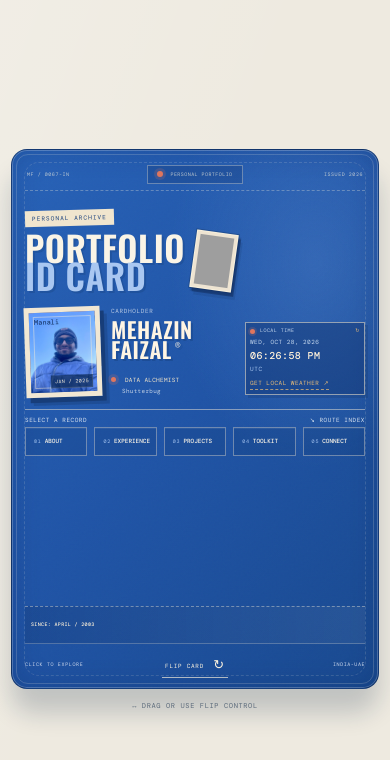
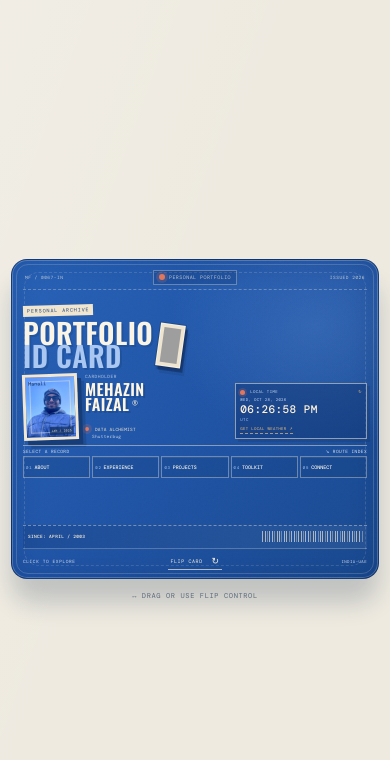
Before and after one commit to mehazinfaizal/mehazin-faizal-portfolio, a React (Vite) app: page / in a window 390 px wide. Shown: the top 760 px of the page. Built offline with nearby package versions, Linux system fonts and the light colour scheme; grey boxes are pictures that could not be loaded.

Commit message:
Improve mobile card layout and touch flip

```diff
--- a/src/main.tsx
+++ b/src/main.tsx
@@ -253,9 +253,9 @@ function IDCard() {
   }, []);
   const [flipped, setFlipped] = useState(false); const [tilt,setTilt] = useState({x:0,y:0}); const card=useRef<HTMLDivElement>(null); const drag=useRef({x:0,y:0,active:false});
   function move(e:React.PointerEvent) { if (e.pointerType !== 'mouse' || !card.current) return; const r=card.current.getBoundingClientRect(); setTilt({x:((e.clientY-r.top)/r.height-.5)*-4,y:((e.clientX-r.left)/r.width-.5)*4}); }
-  function down(e:React.PointerEvent) { if(e.pointerType==='mouse' && e.button===0) drag.current={x:e.clientX,y:e.clientY,active:true}; }
+  function down(e:React.PointerEvent) { if((e.pointerType==='mouse' && e.button!==0) || (e.pointerType!=='mouse' && e.pointerType!=='touch')) return; drag.current={x:e.clientX,y:e.clientY,active:true}; }
   function up(e:React.PointerEvent) { if(!drag.current.active)return; const dx=e.clientX-drag.current.x,dy=e.clientY-drag.current.y; drag.current.active=false; if(Math.abs(dx)>60 && Math.abs(dx)>Math.abs(dy)*1.2)setFlipped(dx<0); }
-  return <main className="home-shell"><div className="desk-note"><span></span><span></span></div><div className="stage" onPointerMove={move} onPointerLeave={()=>setTilt({x:0,y:0})} onPointerDown={down} onPointerUp={up}>
+  return <main className="home-shell"><div className="desk-note"><span></span><span></span></div><div className="stage" onPointerMove={move} onPointerLeave={()=>setTilt({x:0,y:0})} onPointerDown={down} onPointerUp={up} onPointerCancel={()=>{drag.current.active=false;setTilt({x:0,y:0})}}>
     <div ref={card} className={`id-card ${flipped?'is-flipped':''}`} style={{'--tilt-x':`${tilt.x}deg`,'--tilt-y':`${tilt.y}deg`} as React.CSSProperties}>
       <article className="card-face card-front" aria-label="Front of portfolio identity card" aria-hidden={flipped} inert={flipped}>
         <div className="card-grain"/><div className="card-top"><span className="micro">MF / 0067-IN</span><span className="status"><i/> PERSONAL PORTFOLIO</span><span className="micro">ISSUED 2026</span></div>
--- a/src/style.css
+++ b/src/style.css
@@ -744,6 +744,92 @@
   .scribble { right: 3%; bottom: 3%; font-size: 8px; }
 }
 
+/* Compact landscape card for phones, preserving the desktop card orientation. */
+@media (max-width: 430px) {
+  .id-card {
+    width: 100%;
+    height: auto;
+    min-height: 0;
+    aspect-ratio: 1.15 / 1;
+  }
+  .card-face { padding: 10px 11px 8px; }
+  .card-front .card-top { min-height: 15px; padding: 0 2px 4px; }
+  .card-front .status { gap: 4px; padding: 3px 5px; }
+  .card-front .card-top .micro { font-size: 4.5px; }
+  .card-front .card-title { margin-top: 6px; }
+  .card-front .eyebrow { padding: 2px 4px; font-size: 5px; }
+  .card-front .card-title h1 { margin-top: 4px; font-size: clamp(25px, 7.3vw, 29px); }
+  .card-front .title-stamp { left: calc(100% + 5px); width: 25px; height: 43px; }
+  .card-front .identity { min-height: 62px; margin-top: 7px; gap: 7px; }
+  .card-front .portrait { width: 55px; height: 66px; flex-basis: 55px; border-width: 3px; }
+  .card-front .portrait small { top: 3px; left: 3px; font-size: 5px; }
+  .card-front .portrait-caption { right: 2px; bottom: 2px; padding: 2px; font-size: 3px; }
+  .card-front .identity-copy { grid-template-columns: minmax(82px, 1fr) minmax(88px, .9fr); column-gap: 4px; }
+  .card-front .identity-copy > .micro { font-size: 4.5px; }
+  .card-front .identity-copy h2 { font-size: 16px; }
+  .card-front .roleline { font-size: 4.5px; line-height: 1.45; }
+  .card-front .roleline .red-dot { width: 4px; height: 4px; margin-right: 3px; }
+  .card-front .role-indent { margin-left: 7px; }
+  .card-front .clock-wrap { min-height: 53px; gap: 2px; padding: 4px; }
+  .card-front .clock-head { font-size: 4px; }
+  .card-front .clock-date,
+  .card-front .clock-zone,
+  .card-front .weather-trigger,
+  .card-front .weather-result { font-size: 4px; }
+  .card-front .clock-time { font-size: 11px; line-height: 1; }
+  .card-front .card-rule { margin: 5px 0 3px; }
+  .card-front .sections-head { margin-bottom: 2px; font-size: 4.5px; }
+  .card-front .card-nav { gap: 2px; }
+  .card-front .card-nav a { min-height: 22px; padding: 3px 2px; gap: 2px; }
+  .card-front .card-nav span { font-size: 4px; }
+  .card-front .card-nav b { font-size: 5px; letter-spacing: 0; }
+  .card-front .card-nav i { display: none; }
+  .card-front .archive-band { min-height: 24px; grid-template-columns: minmax(0, 1fr) minmax(38px, 30%); gap: 5px; padding: 3px 5px; }
+  .card-front .archive-details { font-size: 4px; }
+  .card-front .archive-details strong { font-size: 4.5px; }
+  .card-front .archive-barcode { height: 13px; }
+  .card-front .card-bottom { padding-top: 4px; font-size: 4.5px; }
+  .card-front .flip-control { padding: 2px; font-size: 5px; }
+  .card-front .flip-control b { font-size: 9px; }
+  .card-front .card-bottom .micro { font-size: 4px; }
+
+  .card-back .back-head { font-size: 5px; }
+  .card-back .sticker-field { margin: 5px 1px 4px; }
+  .card-back .sticker-sun { left: 2%; top: 3%; width: 40px; height: 40px; border-width: 3px; font-size: 5px; }
+  .card-back .sticker-sun i { font-size: 12px; }
+  .card-back .sticker-data { left: 24%; top: 7%; width: 38px; height: 38px; }
+  .card-back .sticker-data b { font-size: 18px; }
+  .card-back .sticker-data small,
+  .card-back .sticker-learn small { font-size: 4.5px; }
+  .card-back .sticker-build { left: 45%; top: 2%; width: 40px; height: 40px; font-size: 5px; }
+  .card-back .sticker-build i { font-size: 10px; }
+  .card-back .sticker-learn { left: 72%; top: 7%; width: 38px; height: 38px; border-width: 3px; }
+  .card-back .sticker-learn b { font-size: 18px; }
+  .card-back .sticker-idea { left: 46%; top: 48%; width: 38px; height: 38px; font-size: 5px; }
+  .card-back .sticker-curiosity { left: 62%; top: 66%; width: 35px; height: 35px; }
+  .card-back .sticker-curiosity b { font-size: 11px; }
+  .card-back .sticker-curiosity small { font-size: 4px; }
+  .card-back .sticker-datapoint { left: 82%; top: 41%; width: 34px; height: 34px; padding: 2px; font-size: 4px; }
+  .card-back .tic-game { display: block; top: 27%; left: 2%; width: 86px; padding: 4px; }
+  .card-back .tic-game-top { font-size: 3.5px; }
+  .card-back .tic-game-title { margin: 3px 0 4px; font-size: 6px; }
+  .card-back .tic-game-title button { padding: 1px 3px; font-size: 8px; }
+  .card-back .tic-board { gap: 1px; }
+  .card-back .tic-cell { font-size: 16px; }
+  .card-back .tic-game-status { min-height: 10px; margin-top: 3px; font-size: 4px; }
+  .card-back .scribble { right: 3%; bottom: 2%; font-size: 7px; }
+  .card-back .back-lower { grid-template-columns: minmax(50px, 1fr) auto minmax(50px, 1fr); gap: 5px; padding: 3px 0 4px; }
+  .card-back .qr-grid { grid-template-columns: repeat(7, 4px); grid-auto-rows: 4px; gap: 1px; padding: 2px; }
+  .card-back .qr-placeholder > span { font-size: 3.5px; }
+  .card-back .social-icons { gap: 2px; }
+  .card-back .social-icon { width: 16px; height: 18px; }
+  .card-back .social-icon svg { width: 13px; height: 13px; }
+  .card-back .back-headline { font-size: 7px; }
+  .card-back .card-bottom { padding-top: 4px; font-size: 4.5px; }
+  .card-back .flip-control { padding: 2px; font-size: 5px; }
+  .card-back .card-bottom .micro { font-size: 4px; }
+}
+
 html,
 body {
   cursor: url('/portfolio-cursor.svg') 4 3, auto;
```
